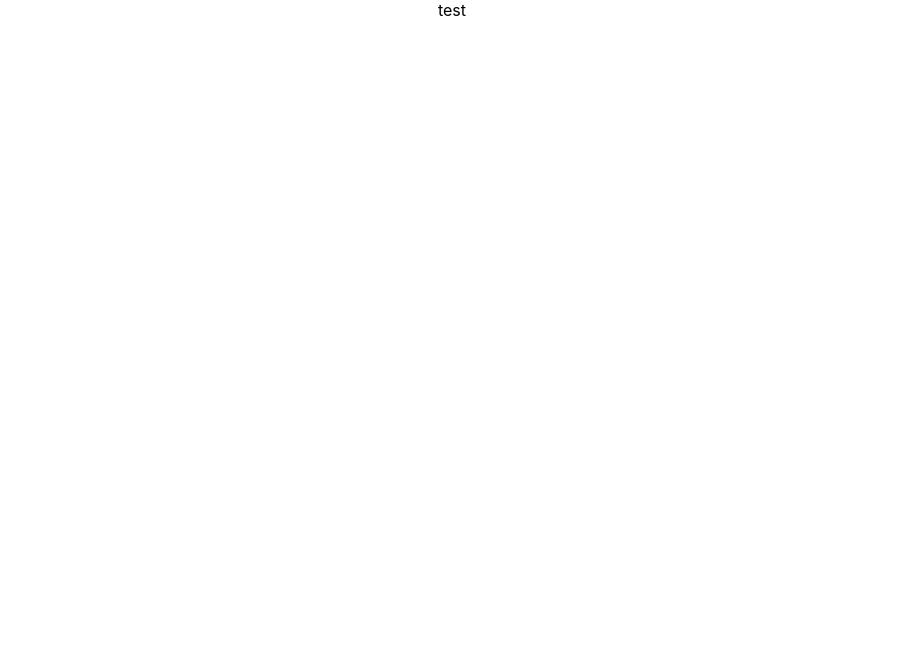
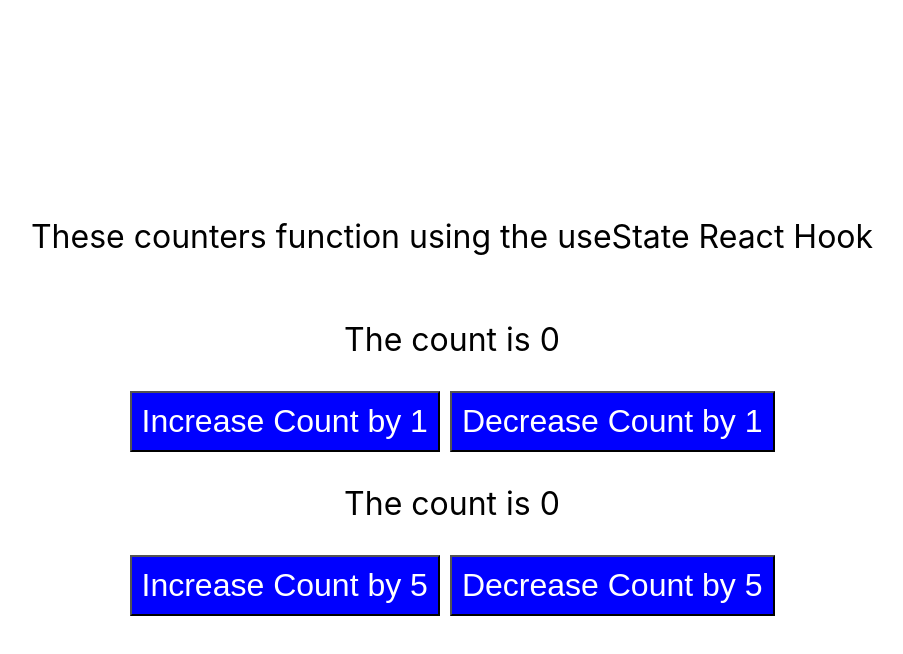
Before and after one commit to wchrapcynski/hooks-practice, a React (Create React App) app: page / in a window 1280 px wide. Shown: the top 654 px of the page, without its empty margins (188-1091 px from the left). Built offline with nearby package versions, Linux system fonts and the light colour scheme.

Commit message:
Set up a counter with useState

```diff
--- a/src/App.js
+++ b/src/App.js
@@ -1,10 +1,11 @@
 import React from 'react';
 import './App.css';
+import NumberCounter from './components/counter/Counter'
 
 function App() {
   return (
     <div className="App">
-      test
+      <NumberCounter />
     </div>
   );
 }
--- /dev/null
+++ b/src/components/counter/Counter.css
@@ -0,0 +1,16 @@
+.counter-block {
+    height: 100vh;
+    display: flex;
+    justify-content: center;
+    align-items: center;
+    flex-direction: column;
+    font-size: 2rem;
+}
+
+button {
+    margin: 0 5px;
+    font-size: 2rem;
+    padding: 10px;
+    background-color: blue;
+    color: white;
+}
--- /dev/null
+++ b/src/components/counter/Counter.js
@@ -0,0 +1,48 @@
+import React, { useState } from 'react';
+import './Counter.css'
+
+function NumberCounter() {
+    // This sets up each counter. In this example, countByOne and CountByFive are the
+    // variables. It then creates functions called setCountOne and SetCountFive to update
+    // those variables. The declaration of useState sets up the hook and you can put
+    // something in the parentheses to give it a default value. You can create as
+    // many of these as necessary in a single file.
+    const [countByOne, setCountOne] = useState(0);
+    const [countByFive, setCountFive] = useState(0);
+
+    return (
+      <div className="counter-block">
+        {/* This is the countByOne counter. */}
+        <p>These counters function using the useState React Hook</p>
+        <div className="counter-one">
+          <p>The count is {countByOne}</p>
+          <button onClick={() => setCountOne(countByOne + 1)}>
+            Increase Count by 1
+          </button>
+          {/* The function on this button will not let the variable count go below zero. */}
+          <button
+            onClick={() => (countByOne > 0 ? setCountOne(countByOne - 1) : "")}
+          >
+            Decrease Count by 1
+          </button>
+        </div>
+        {/* This is the countByFive counter */}
+        <div className="counter-five">
+          <p>The count is {countByFive}</p>
+          <button onClick={() => setCountFive(countByFive + 5)}>
+            Increase Count by 5
+          </button>
+          {/* The function on this button will not let the variable count go below zero. */}
+          <button
+            onClick={() =>
+              countByFive > 0 ? setCountFive(countByFive - 5) : ""
+            }
+          >
+            Decrease Count by 5
+          </button>
+        </div>
+      </div>
+    );
+}
+
+export default NumberCounter
```
